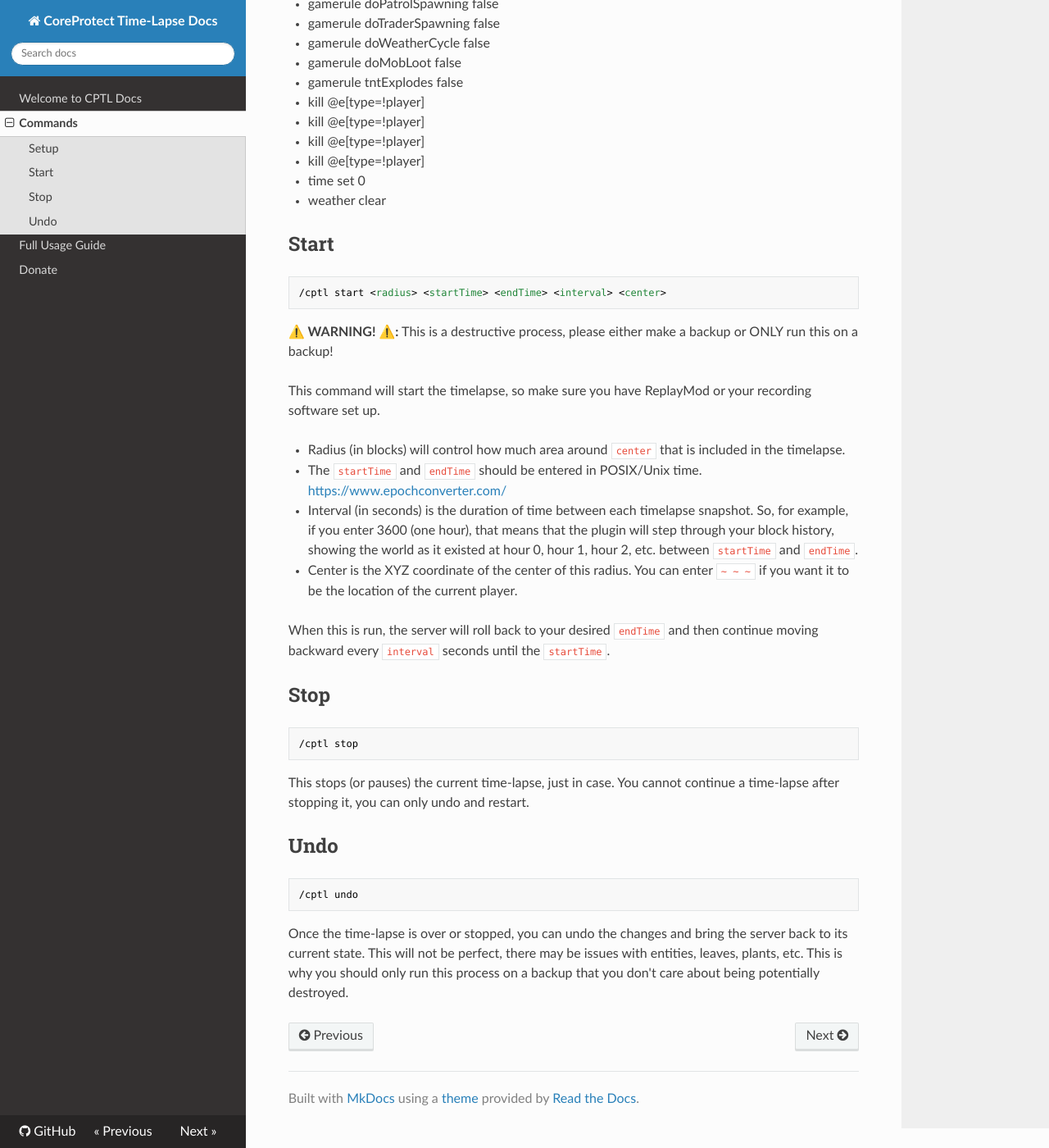
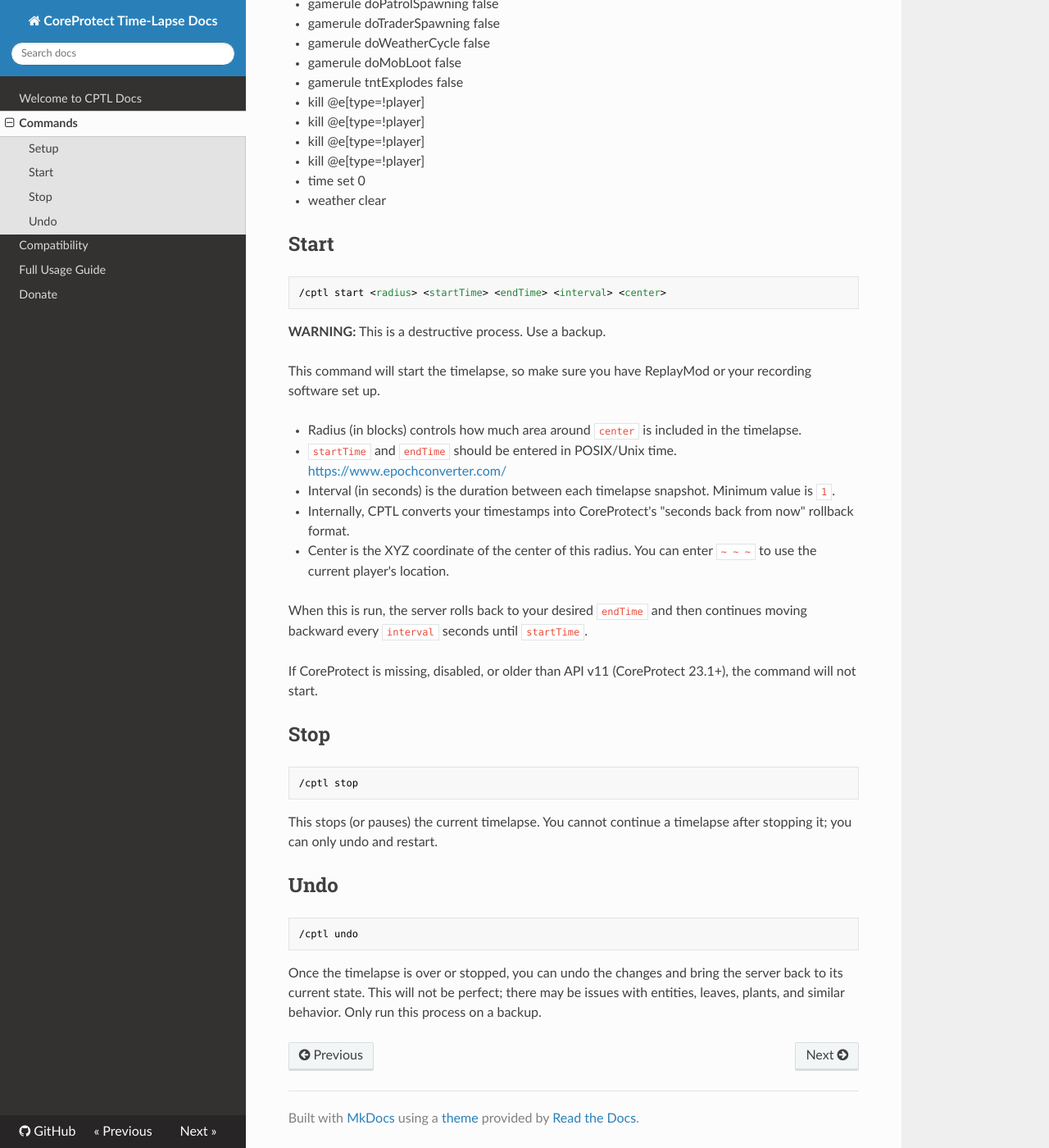
Before and after one commit to R2bEEaton-Minecraft/CoreProtectTimeLapse, an MkDocs documentation site: the page built from docs/commands.md, in a window 1280 px wide and 1400 px high, scrolled down 713 px. Shown: the whole window at 82% size. Built offline with MkDocs 1.6.1, drawn with Linux system fonts in a browser that asks for light colours; nearby versions of some CDN libraries; some of the changed text lies outside the part shown.

Commit message:
docs update

````diff
--- a/docs/commands.md
+++ b/docs/commands.md
@@ -1,6 +1,8 @@
 # Commands
 
-**⚠️ WARNING! ⚠️:**  Beforeyou can run any commands, you must first acknowledge the destructive properties of this plugin by changing the setting in `plugins/CoreProtectTimeLapse/config.yml` to `true`. ONLY run this on a backup of the world or where you don't care if the server gets destroyed. After replaying the world logs, sometimes mistakes get made when undo-ing. This is due to CoreProtect's way of saving certain things. Please make a backup of the entire server, including the CoreProtect database, and run this plugin on that instead.
+**WARNING:** Before you can run any commands, you must first acknowledge the destructive properties of this plugin by changing `plugins/CoreProtectTimeLapse/config.yml` to `acknowledgesDestruction: true`.
+
+Only run this on a backup of the world (and backup your CoreProtect database as well). Replay and undo are destructive operations, and some game behavior cannot be perfectly restored.
 
 ## Setup
 ```
@@ -34,27 +36,30 @@
 /cptl start <radius> <startTime> <endTime> <interval> <center>
 ```
 
-**⚠️ WARNING! ⚠️:** This is a destructive process, please either make a backup or ONLY run this on a backup!
+**WARNING:** This is a destructive process. Use a backup.
 
 This command will start the timelapse, so make sure you have ReplayMod or your recording software set up.
 
-- Radius (in blocks) will control how much area around `center` that is included in the timelapse.
-- The `startTime` and `endTime` should be entered in POSIX/Unix time. [https://www.epochconverter.com/](https://www.epochconverter.com/)
-- Interval (in seconds) is the duration of time between each timelapse snapshot. So, for example, if you enter 3600 (one hour), that means that the plugin will step through your block history, showing the world as it existed at hour 0, hour 1, hour 2, etc. between `startTime` and `endTime`.
-- Center is the XYZ coordinate of the center of this radius. You can enter `~ ~ ~` if you want it to be the location of the current player.
+- Radius (in blocks) controls how much area around `center` is included in the timelapse.
+- `startTime` and `endTime` should be entered in POSIX/Unix time. [https://www.epochconverter.com/](https://www.epochconverter.com/)
+- Interval (in seconds) is the duration between each timelapse snapshot. Minimum value is `1`.
+- Internally, CPTL converts your timestamps into CoreProtect's "seconds back from now" rollback format.
+- Center is the XYZ coordinate of the center of this radius. You can enter `~ ~ ~` to use the current player's location.
 
-When this is run, the server will roll back to your desired `endTime` and then continue moving backward every `interval` seconds until the `startTime`.
+When this is run, the server rolls back to your desired `endTime` and then continues moving backward every `interval` seconds until `startTime`.
+
+If CoreProtect is missing, disabled, or older than API v11 (CoreProtect 23.1+), the command will not start.
 
 ## Stop
 ```
 /cptl stop
 ```
 
-This stops (or pauses) the current time-lapse, just in case. You cannot continue a time-lapse after stopping it, you can only undo and restart.
+This stops (or pauses) the current timelapse. You cannot continue a timelapse after stopping it; you can only undo and restart.
 
 ## Undo
 ```
 /cptl undo
 ```
 
-Once the time-lapse is over or stopped, you can undo the changes and bring the server back to its current state. This will not be perfect, there may be issues with entities, leaves, plants, etc. This is why you should only run this process on a backup that you don't care about being potentially destroyed.
+Once the timelapse is over or stopped, you can undo the changes and bring the server back to its current state. This will not be perfect; there may be issues with entities, leaves, plants, and similar behavior. Only run this process on a backup.
--- a/mkdocs.yml
+++ b/mkdocs.yml
@@ -6,5 +6,6 @@
 nav:
   - Welcome to CPTL Docs: index.md
   - Commands: commands.md
+  - Compatibility: compatibility.md
   - Full Usage Guide: usage.md
   - Donate: donate.md
````
Also changed, not shown: docs/compatibility.md (added, +22 -0 lines), docs/index.md (+7 -0 lines), docs/usage.md (+15 -0 lines).
